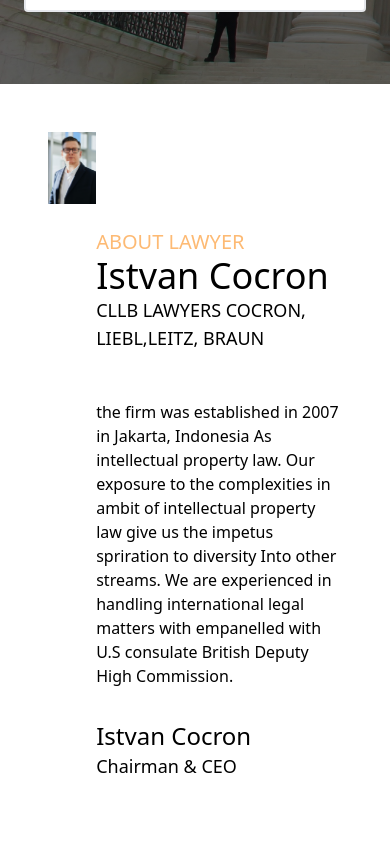
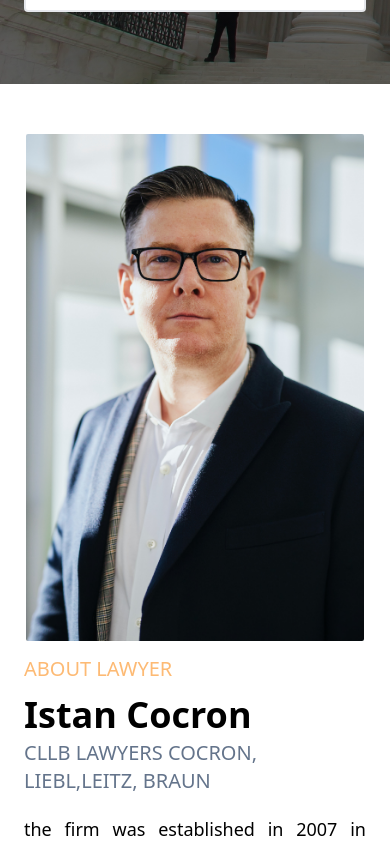
Before and after one commit to novianmw/Law-firm, a React (Vite) app: page / in a window 390 px wide. Shown: the part 1042-1884 px from the top of the page. Built offline with nearby package versions, Linux system fonts and the light colour scheme.

Commit message:
update: responsive design

```diff
--- a/src/components/About.tsx
+++ b/src/components/About.tsx
@@ -2,30 +2,16 @@
 
 export default function About() {
   return (
-    <div className="flex justify-between flex-row h-[100vh] w-full p-12">
-        <div className="w-1/3">
-            <img className="w-[400px]" src={person4} alt="" />
-        </div>
-        <div className="w-[500px]">
-            <div className="mt-24 mb-12">
-                <p className="text-xl font-normal uppercase text-orange-300">
-                    about lawyer
-                </p>
-                <h1 className="text-4xl">
-                    Istvan Cocron
-                </h1>
-                <p className="text-lg font-normal uppercase">
-                    CLLB Lawyers Cocron, Liebl,Leitz, Braun
-                </p>
+    <div className="w-full h-full">
+        <div className="flex flex-col md:flex-row justify-between md:justify-around items-center px-6 py-12 md:p-12">
+            <div className="w-full flex flex-col items-center">
+                <img src={person4} alt="CEO" className="w-full md:w-[400px] border-2 border-white rounded" />
             </div>
-            <div className="mb-8">
-                <p className=""> the firm was established in 2007 in Jakarta, Indonesia As intellectual property law. Our exposure to the complexities in ambit of intellectual property law give us the impetus spriration to diversity Into other streams. We are experienced in handling international legal matters with empanelled with U.S consulate British Deputy High Commission.</p>
-            </div>
-            <div className="flex flex-row justify-between items-start">
-                <div className="flex flex-col items-start">
-                    <h3 className="text-2xl">Istvan Cocron</h3>
-                    <p className="text-lg">Chairman & CEO</p>
-                </div>
+            <div className="w-full flex flex-col items-start">
+                <h1 className="py-3 text-xl md:text-2xl font-normal text-orange-300 text-center md:text-start uppercase">About Lawyer</h1>
+                <h1 className="pb-1 text-4xl md:text-5xl font-semibold text-black text-center md:text-start">Istan Cocron</h1>
+                <p className="pb-5 text-xl md:text-2xl text-slate-500 text-start uppercase">CLLB Lawyers Cocron, Liebl,Leitz, Braun</p>
+                <p className="pb-5 md:pr-14 text-lg md:text-xl text-black text-justify md:text-start"> the firm was established in 2007 in Jakarta, Indonesia As intellectual property law. Our exposure to the complexities in ambit of intellectual property law give us the impetus spriration to diversity Into other streams. We are experienced in handling international legal matters with empanelled with U.S consulate British Deputy High Commission.</p>
             </div>
         </div>
     </div>
```
